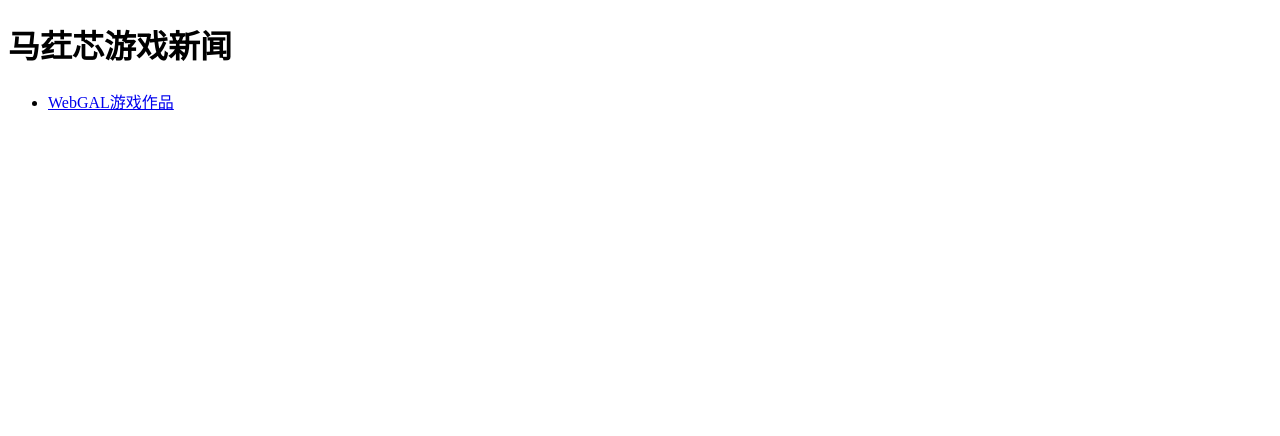
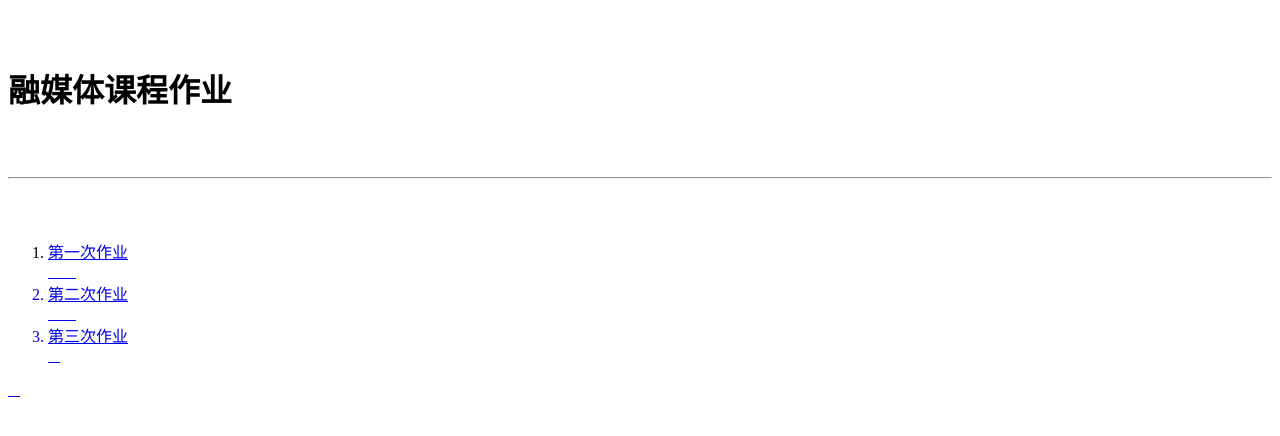
Before and after one commit to mahongxinxin/MHXhomewrokmedia, a plain HTML site: page index.html in a window 1280 px wide. Drawn offline with Linux system fonts and the light colour scheme.

Commit message:
Update index.html

```diff
--- a/index.html
+++ b/index.html
@@ -1,14 +1,19 @@
 <!DOCTYPE html>
 <html lang="en">
 <head>
-    <meta charset="UTF-8">
-    <meta name="viewport" content="width=device-width, initial-scale=1.0">
-    <title>Document</title>
+    <meta charset="UTF-8">
+    <meta name="viewport" content="width=device-width, initial-scale=1.0">
+    <title>融媒体课程作业</title>
 </head>
 <body>
-    <h1>马荭芯游戏新闻</h1>
-<ul>
-<li><a href="web/index.html">WebGAL游戏作品</a></li>
-</ul>
+    <div>
+    <h1>融媒体课程作业</h1>
+    </div>
+    <hr />
+    <ol>
+        <li><a href=" ">第一次作业</li>
+        <li>第二次作业</li>
+        <li>第三次作业</li>
+    </ol>
 </body>
 </html>
```
